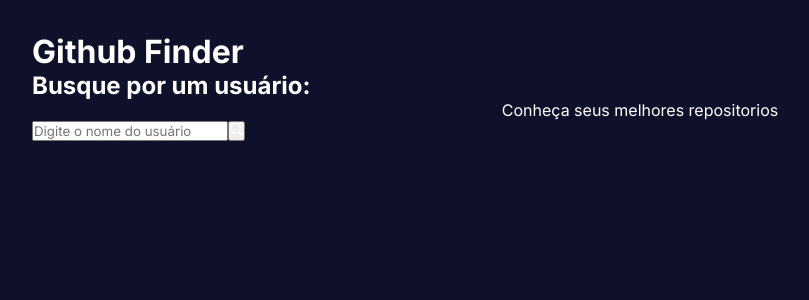
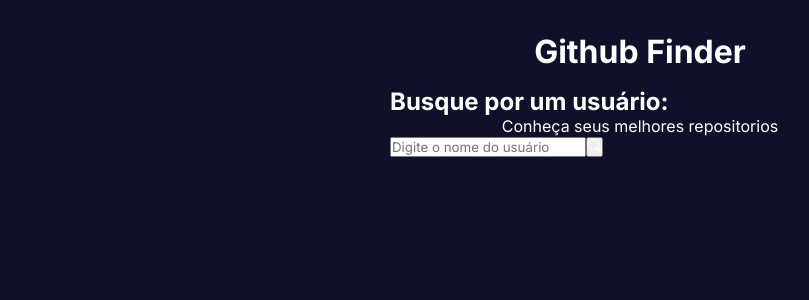
Before and after one commit to Greedddddd/API-do-github, a React (Vite) app in the folder github_finder/: page / in a window 1280 px wide. Shown: the top 300 px of the page, without its empty margins (0-809 px from the left). Built offline with nearby package versions, Linux system fonts and the light colour scheme.

Commit message:
correção

```diff
--- a/github_finder/src/App.tsx
+++ b/github_finder/src/App.tsx
@@ -1,10 +1,10 @@
 import {Outlet} from "react-router-dom";
 
-import classes from "./app.module.css";
+import classes from "./App.module.css";
 
 function App() {
   return (
-    <div className={classes.App}>
+    <div className={classes.app}>
       <h1>Github Finder</h1>
       <Outlet />
     </div>
```
